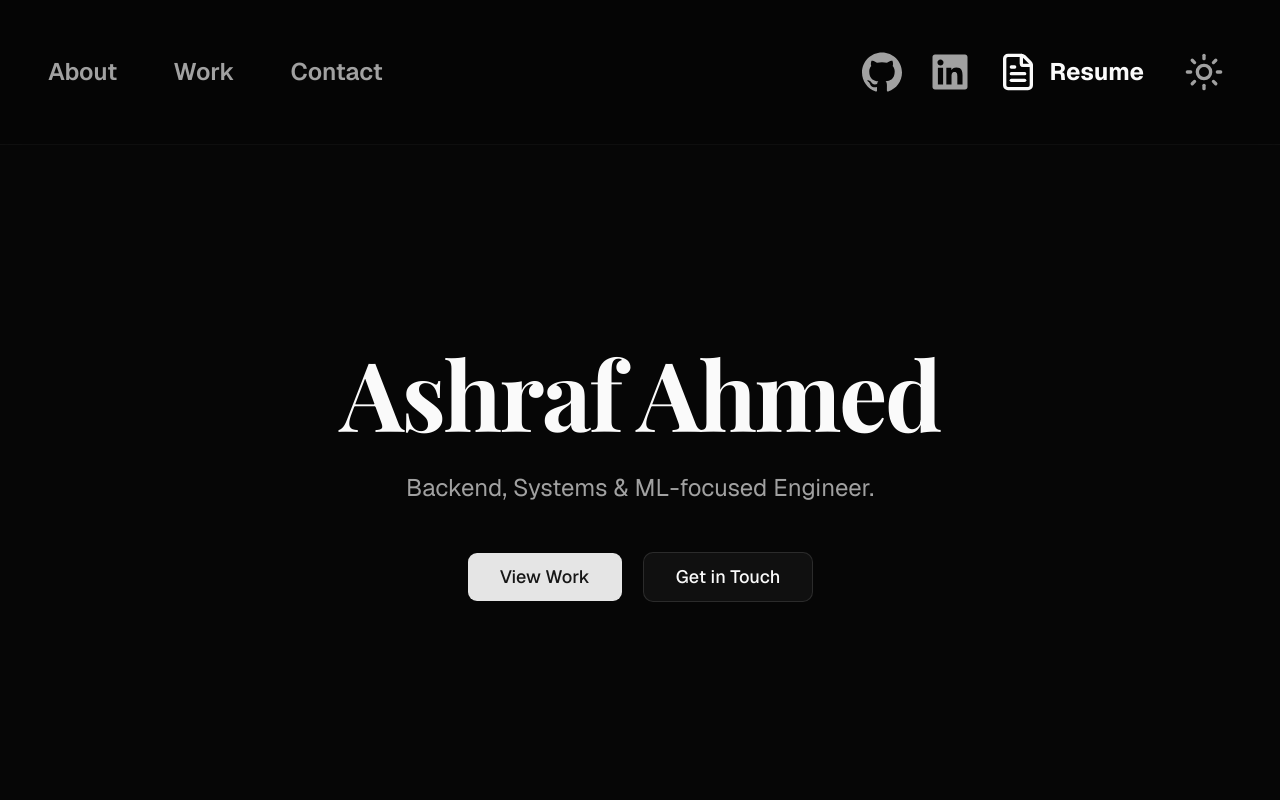
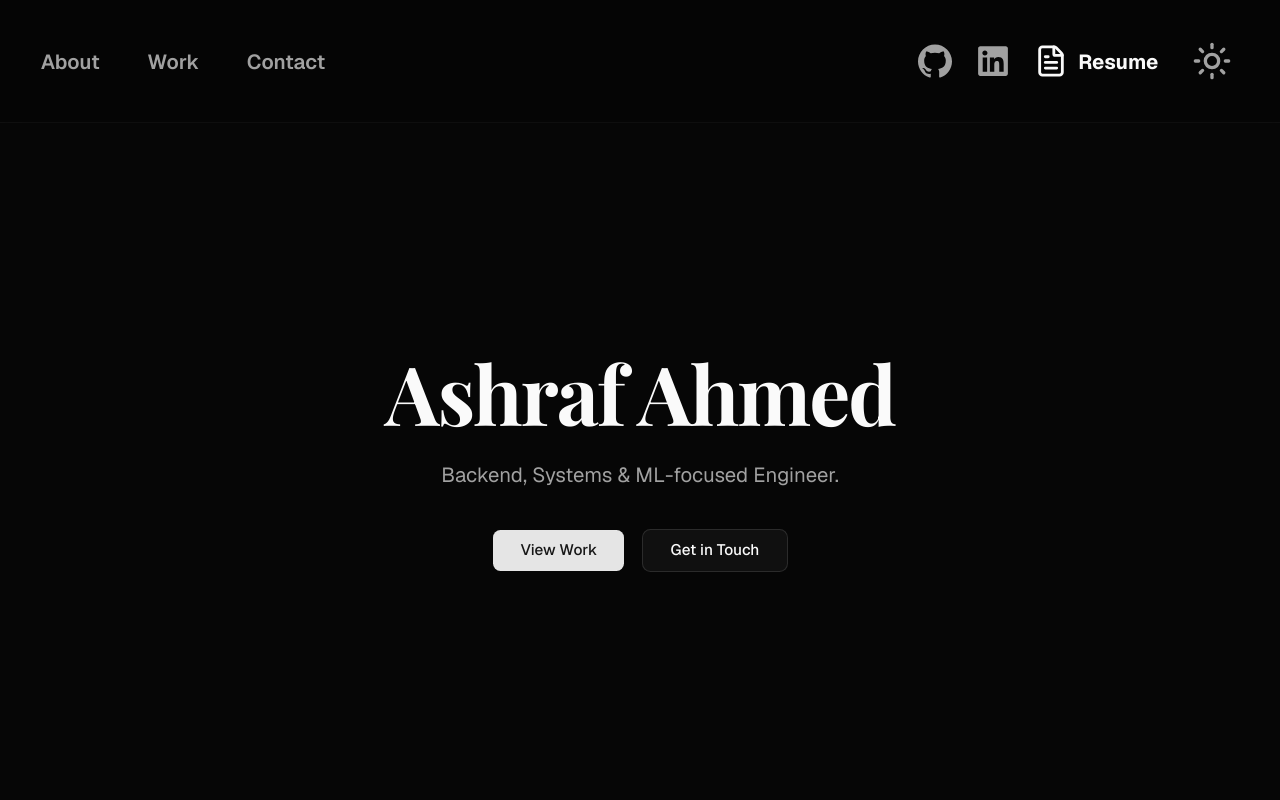
Before and after one commit to AshrafAhmed9/ashrafahmed9.github.io, a Next.js app: page / in a window 1280 px wide. Shown: the top 800 px of the page. Built offline with nearby package versions, Linux system fonts and the light colour scheme.

Commit message:
Scale site down to 85%

```diff
--- a/src/app/globals.css
+++ b/src/app/globals.css
@@ -126,6 +126,7 @@
     @apply bg-background text-foreground;
   }
   html {
+    font-size: 85%;
     @apply font-sans scroll-smooth;
   }
 }
```
